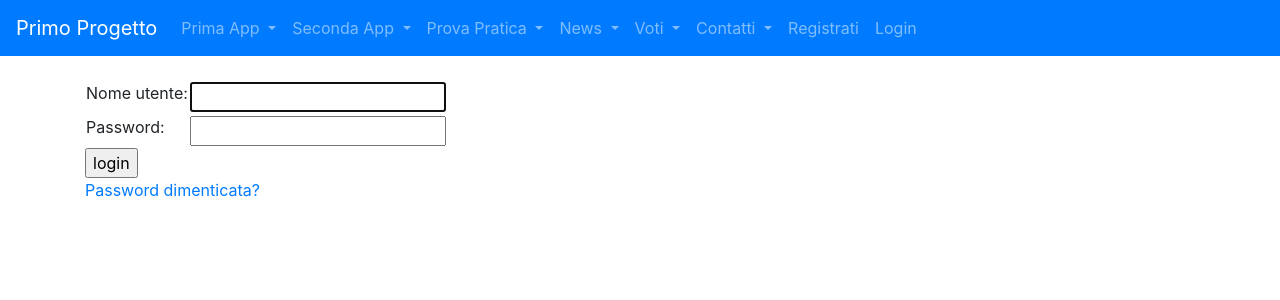
After one commit to IlMorgoz/primo_progetto, a Django app: page /accounts/login/ in a window 1280 px wide. The commit adds this page. Shown: the top 300 px of the page. Run offline with Django 5.2, Linux system fonts and the light colour scheme.

Commit message:
Aggiunte pagine per gestione di autenticazione

```diff
--- a/contatti/templates/index_contatti.html
+++ b/contatti/templates/contatti/index_contatti.html
@@ -1,4 +1,4 @@
-{% extends "base.html"%}
+{% extends "base.html" %}
 {%block title%} {{block.super}} | Chi siamo {%endblock title%}
 {%block content%}
 <li><a href="/">Index root</a></li>
--- a/contatti/templates/lista_contatti.html
+++ b/contatti/templates/contatti/lista_contatti.html
@@ -1,4 +1,4 @@
-{% extends 'base.html'%}
+{% extends 'base.html' %}
 {%block title%}
 Contattaci
 {%endblock title%}
--- a/primo_progetto/settings.py
+++ b/primo_progetto/settings.py
@@ -69,7 +69,7 @@ TEMPLATES = [
                  os.path.join(BASE_DIR, 'prova_pratica_1/templates/prova_pratica_1'),
                  os.path.join(BASE_DIR, 'news/templates/news'),
                  os.path.join(BASE_DIR, 'voti/templates/voti'),
-                 os.path.join(BASE_DIR, 'contatti/templates/contatti'),],
+                 os.path.join(BASE_DIR, 'contatti/templates'),],
         'APP_DIRS': True,
         'OPTIONS': {
             'context_processors': [
@@ -137,3 +137,7 @@ STATIC_URL = 'static/'
 DEFAULT_AUTO_FIELD = 'django.db.models.BigAutoField'
 
 CRISPY_TEMPLATE_PACK = 'bootstrap4'
+
+EMAIL_BACKEND = 'django.core.mail.backends.console.EmailBackend'
+
+LOGIN_REDIRECT_URL = '/'
--- a/primo_progetto/urls.py
+++ b/primo_progetto/urls.py
@@ -26,4 +26,5 @@ urlpatterns = [
     path('news/', include("news.urls",namespace="news")),
     path('voti/', include("voti.urls",namespace="voti")),
     path('contatti/', include("contatti.urls",namespace="contatti")),
+    path('accounts/', include('django.contrib.auth.urls')),
 ]
--- a/templates/base.html
+++ b/templates/base.html
@@ -45,11 +45,28 @@
                         </ul>
                     </div>
                 </li>
-                <li>
-                    <a class="nav-link" href="{% url 'prova_pratica_1:index'%}">Prova Pratica</a>
+                <li class="nav-item dropdown">
+                    <a class="nav-link dropdown-toggle" href="#" id="navbarDropdown" role="button" data-toggle="dropdown" aria-haspopup="true" aria-expanded="false">
+                    Prova Pratica
+                    </a>
+                    <div class="dropdown-menu" aria-labelledby="navbarDropdown">
+                        <ul style="list-style-type: none;">
+                            <li><a href="{% url 'prova_pratica_1:differenza'%}">Differenza</a></li>
+                            <li><a href="{% url 'prova_pratica_1:pari_dispari'%}">Pari e dispari</a></li>
+                        </ul>
+                    </div>
                 </li>
-                <li>
-                    <a class="nav-link" href="{% url 'news:index_news'%}">News</a>
+                <li class="nav-item dropdown">
+                    <a class="nav-link dropdown-toggle" href="#" id="navbarDropdown" role="button" data-toggle="dropdown" aria-haspopup="true" aria-expanded="false">
+                    News
+                    </a>
+                    <div class="dropdown-menu" aria-labelledby="navbarDropdown">
+                        <ul style="list-style-type: none;">
+                            <li><a href="{% url 'news:home'%}">Home</a></li>
+                            <li><a href="{% url 'news:lista_articoli'%}">Lista</a></li>
+                            <li><a href="{% url 'news:query_base'%}">Queries</a></li>
+                        </ul>
+                    </div>
                 </li>
                 <li class="nav-item dropdown">
                     <a class="nav-link dropdown-toggle" href="#" id="navbarDropdown" role="button" data-toggle="dropdown" aria-haspopup="true" aria-expanded="false">
@@ -75,11 +92,32 @@
                         </ul>
                     </div>
                 </li>
+                {% if request.user.is_authenticated %}
+                <li class="nav-item dropdown">
+                    <a class="nav-link dropdown-toggle" href="#" id="navbarDropdown" role="button"
+                    data-toggle="dropdown" aria-haspopup="true" aria-expanded="false">
+                    {{ request.user.username }}</a>
+                    <div class="dropdown-menu" aria-labelledby="navbarDropdown">
+                        <div class="dropdown-divider"></div>
+                        <form id="logout-form" action="{% url 'logout' %}" method="post">
+                            {% csrf_token %}
+                            <button class="btn ft-power" type="submit">Logout</button>
+                        </form>
+                    </div>
+                </li>
+                {% else %}
+                    <li class="nav-item">
+                        <a class="nav-link" href="{%url 'login'%}">Registrati</a>
+                    </li>
+                    <li class="nav-item">
+                        <a class="nav-link" href="{% url 'login' %}">Login</a>
+                    </li>
+                {% endif %}
             </ul>
         </div>
     </nav>
     <div class="container my-4">
-        {%block content%}
+        {% block content %}
             <ol>
                 <li><a href="{% url 'prima_app:index'%}">Prima App</a></li>
                 <li><a href="{% url 'seconda_app:index'%}">Seconda App</a></li>
--- /dev/null
+++ b/templates/registration/login.html
@@ -0,0 +1,24 @@
+{% extends "base.html" %}
+{%block title%} {{block.super}} Login {%endblock title%}
+{% block content %}
+    {% if form.errors %}
+        <p>Username e Password non combaciano: riprova!</p>
+    {% endif %}
+    <form method="post" action="{% url 'login' %}">
+    {% csrf_token %}
+    <table>
+        <tr>
+          <td>{{ form.username.label_tag }}</td>
+          <td>{{ form.username }}</td>
+        </tr>
+        <tr>
+          <td>{{ form.password.label_tag }}</td>
+          <td>{{ form.password }}</td>
+        </tr>
+    </table>
+    <input type="submit" value="login" />
+    <input type="hidden" name="next" value="{{ next }}" />
+    </form>
+    {# Assumes you setup the password_reset view in your URLconf #}
+    <p><a href="{% url 'password_reset' %}">Password dimenticata?</a></p>
+{% endblock %}
--- /dev/null
+++ b/templates/registration/password_reset_complete.html
@@ -0,0 +1,6 @@
+{% extends "base.html" %}
+{%block title%} {{block.super}} Reset complete {%endblock title%}
+{% block content %}
+  <h1>Password cambiata con Successo!</h1>
+  <p><a href="{% url 'login' %}">Effettua il login</a></p>
+{% endblock %}
--- /dev/null
+++ b/templates/registration/password_reset_done.html
@@ -0,0 +1,5 @@
+{% extends "base.html" %}
+{%block title%} {{block.super}} Reset done {%endblock title%}
+{% block content %}
+  <p>Ti abbiamo inviato via mail le istruzioni per il cambio password!. Visita la tua casella di posta e segui il link allegato per procedere.</p>
+{% endblock %}
--- /dev/null
+++ b/templates/registration/password_reset_email.html
@@ -0,0 +1,6 @@
+{% extends "base.html" %}
+{%block title%} {{block.super}} Reset Email {%endblock title%}
+{% block content %}
+    Qualcuno ha richiesto un password reset per l'account associato alla mail{{ email }}. Segui il link per procedere:
+    {{ protocol}}://{{ domain }}{% url 'password_reset_confirm' uidb64=uid token=token %}
+{% endblock %}
```
Also changed, not shown: contatti/views.py (+5 -5 lines), templates/registration/logout.html (added, +7 -0 lines), templates/registration/password_reset.html (added, +12 -0 lines), templates/registration/password_reset_confirm.html (added, +39 -0 lines), contatti/templates/contatti/contatto.html (renamed from contatti/templates/contatto.html), contatti/templates/contatti/elimina_contatto.html (renamed from contatti/templates/elimina_contatto.html), contatti/templates/contatti/modifica_contatto.html (renamed from contatti/templates/modifica_contatto.html), db.sqlite3.
